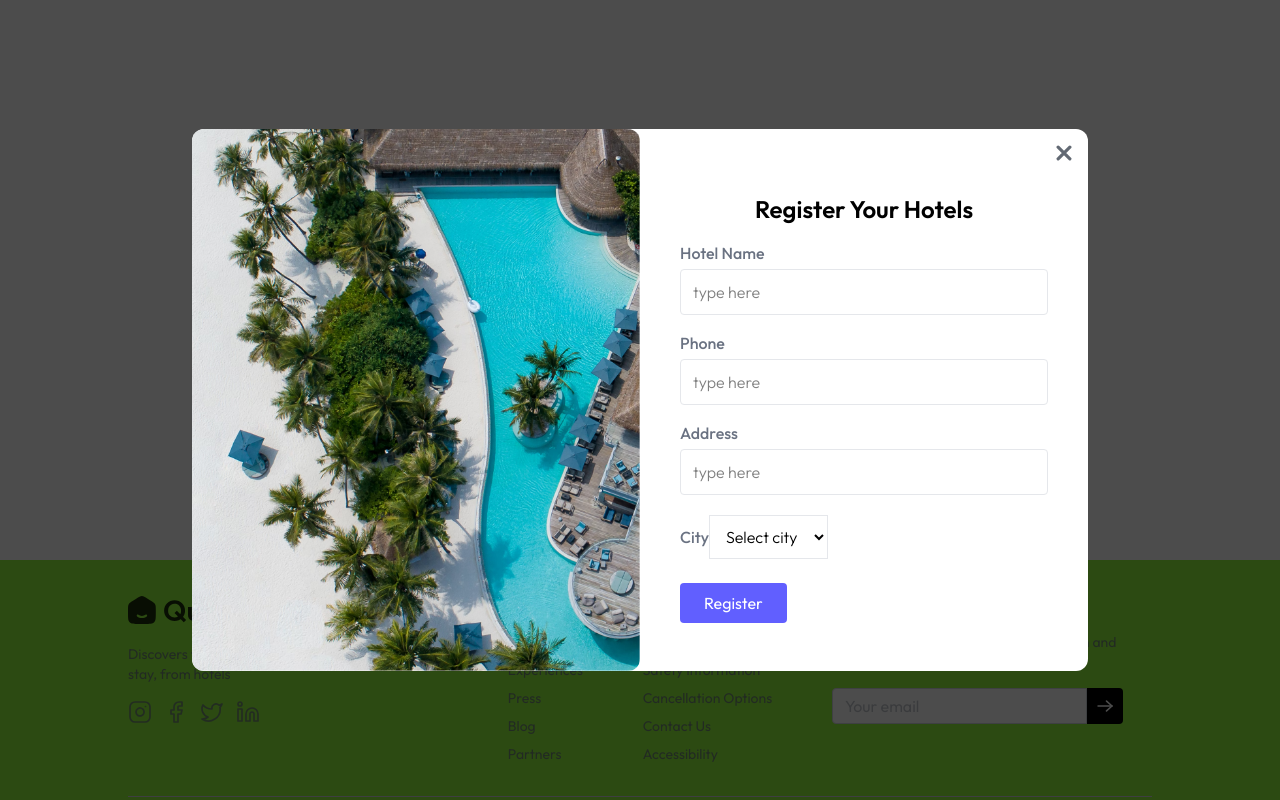
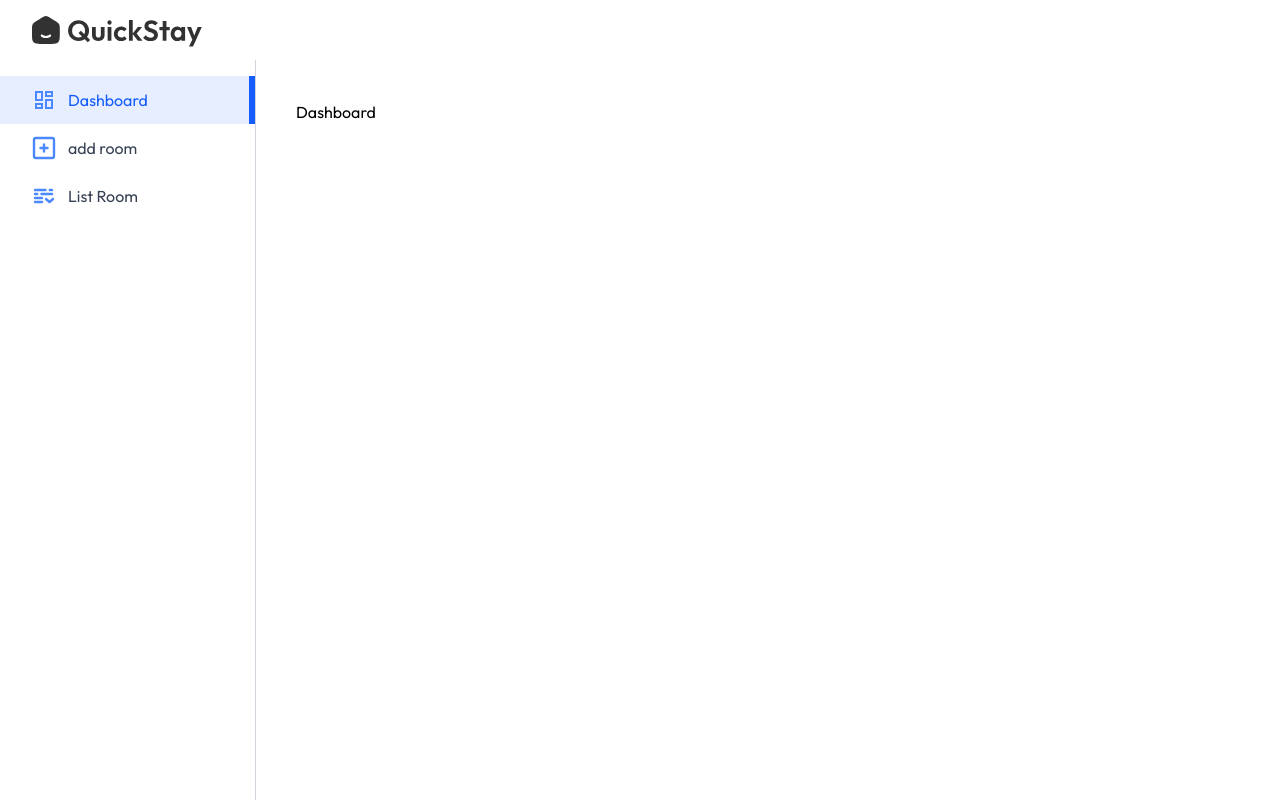
Before and after one commit to SwamirajMagar/Hotel_Booking_Web, a React (Vite) app in the folder client/: page /owner in a window 1280 px wide. Shown: the top 800 px of the page. Built offline with nearby package versions, Linux system fonts and the light colour scheme; a web font is replaced by a local one.

Commit message:
start creating admin dashboard

```diff
--- a/client/src/App.jsx
+++ b/client/src/App.jsx
@@ -8,6 +8,10 @@
 import RoomDetails from "./pages/RoomDetails";
 import Mybookings from "./pages/Mybookings";
 import HotelReg from "./components/HotelReg";
+import Layout from "./pages/HotelOwner/Layout";
+import Dashboard from "./pages/HotelOwner/Dashboard";
+import AddRoom from "./pages/HotelOwner/AddRoom";
+import Listroom from "./pages/HotelOwner/Listroom";
 
 const App = ()=>{
     const isowner = useLocation().pathname.includes("owner")
@@ -15,13 +19,18 @@
     return(
         <div>
            {!isowner && <Navbar/>}
-           <HotelReg />
+          {false && <HotelReg />}
            <div className='min-h-[70vh]'>
             <Routes>
                 <Route path='/' element={<Home/>} />
                 <Route path='/rooms' element={<AllRoom/>} />
                 <Route path='/rooms/:id' element={<RoomDetails/>} />
                 <Route path='/my-bookings' element={<Mybookings/>} />
+                <Route path='/owner' element= {<Layout/>}>
+                    <Route index element={<Dashboard/>} />
+                    <Route path="add-room" element={<AddRoom/>} />
+                    <Route path="list-room" element={<Listroom/>} />
+                </Route>
 
             </Routes>
            </div>
--- /dev/null
+++ b/client/src/components/HotelOwner/Navbar.jsx
@@ -0,0 +1,17 @@
+import React from 'react';
+import { Link } from 'react-router-dom';
+import { assets } from '../../assets/assets';
+import { UserButton } from '@clerk/clerk-react';
+
+const Navbar = () => {
+  return (
+    <div className='flex items-start justify-between px-4 md:px-8 broder-b border-gray-300 py-3 bg-white transition-all duration-300'>
+      <Link to='/'>
+       <img src={assets.logo} alt="logo" className='h-9 invert opacity-80' />
+      </Link>
+      <UserButton/>
+    </div>
+  );
+};
+
+export default Navbar;
--- /dev/null
+++ b/client/src/components/HotelOwner/Sidebar.jsx
@@ -0,0 +1,25 @@
+import React from "react";
+import { assets } from "../../assets/assets";
+import { NavLink } from "react-router-dom";
+
+const Sidebar = () => {
+
+    const sidebarLinks = [
+        {name: "Dashboard", path: "/owner", icon: assets.dashboardIcon},
+        {name: "add room", path: "/owner/add-room", icon: assets.addIcon},
+        {name: "List Room", path: "/owner/list-room", icon: assets.listIcon}
+    ]
+
+  return (
+   <div className="flex flex-col h-full transition-all pt-4 md:w-64 w-16 border-r border-gray-300 text-base duration-300">
+    {sidebarLinks.map((item, index)=>(
+        <NavLink to={item.path} key={index} end ='/owner' className={({isActive})=>`flex items-center py-3 px-4 md:px-8 gap-3 ${isActive ? "border-r-4 md:border-r-[6px] bg-blue-600/10 border-blue-600 text-blue-600" : "hover:bg-gray-100/90 border-white text-gray-700"}`}>
+            <img src={item.icon} alt={item.name} className="min-h-6 min-w-6"/>
+            <p className="md:block hidden text-center">{item.name}</p>
+        </NavLink>
+    ))}
+   </div>
+  );
+};
+
+export default Sidebar;
--- /dev/null
+++ b/client/src/pages/HotelOwner/AddRoom.jsx
@@ -0,0 +1,9 @@
+import React from "react";
+
+const AddRoom = () => {
+  return (
+    <div></div>
+)
+};
+
+export default AddRoom;
--- /dev/null
+++ b/client/src/pages/HotelOwner/Dashboard.jsx
@@ -0,0 +1,11 @@
+import React from 'react';
+
+const Dashboard = () => {
+  return (
+    <div>
+      Dashboard
+    </div>
+  );
+};
+
+export default Dashboard;
--- /dev/null
+++ b/client/src/pages/HotelOwner/Layout.jsx
@@ -0,0 +1,20 @@
+import React from 'react'
+import Navbar from '../../components/HotelOwner/Navbar'
+import Sidebar from '../../components/HotelOwner/Sidebar'
+import { Outlet } from 'react-router-dom'
+
+const Layout = () => {
+  return (
+    <div className='flex flex-col h-screen'>
+        <Navbar/>
+        <div className='flex h-full'>
+           <Sidebar/>
+           <div className='flex p-4 pt-10 md:px-10 h-full'>
+             <Outlet/>
+           </div>
+        </div>
+    </div>
+  )
+}
+
+export default Layout
--- /dev/null
+++ b/client/src/pages/HotelOwner/Listroom.jsx
@@ -0,0 +1,11 @@
+import React from 'react';
+
+const Listroom = () => {
+  return (
+    <div>
+
+    </div>
+  );
+};
+
+export default Listroom;
```
